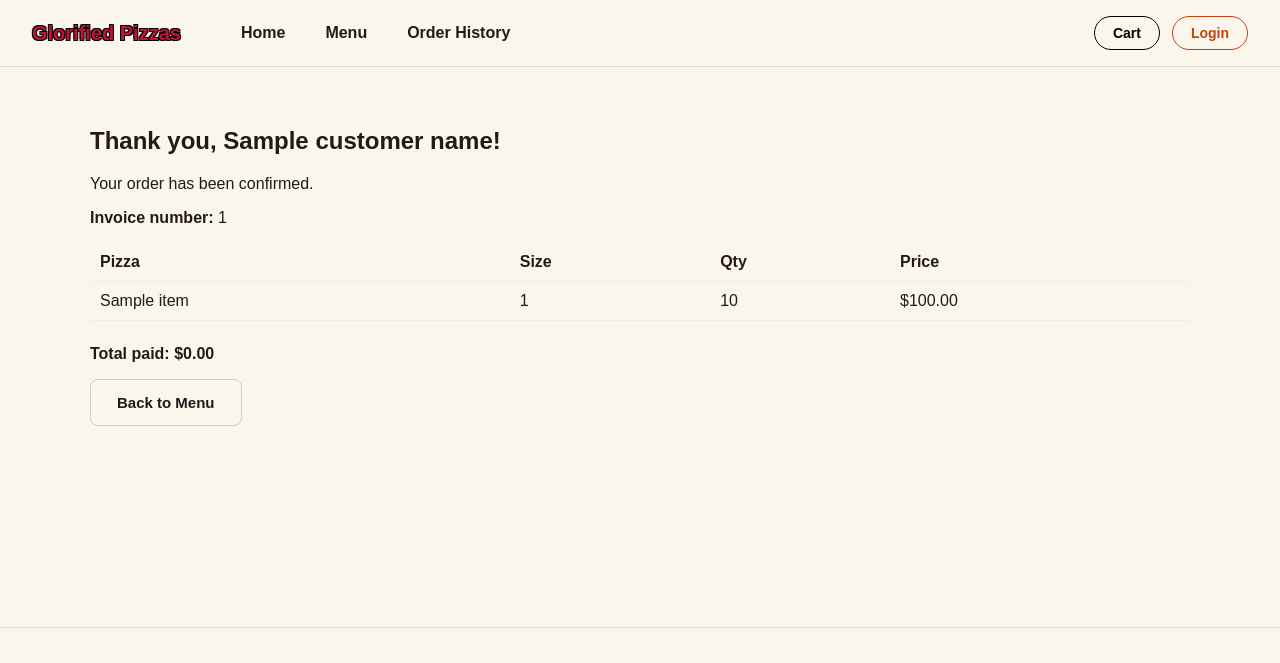
After one commit to GodlyAdmin/AS91897-AS91896, a Flask app: template AS91897-AS91896-main/templates/order_confirmed.html in a window 1280 px wide. The commit adds this page. Shown: the top 663 px of the page. Run offline with Flask 3, Linux system fonts and the light colour scheme; the template is opened without the code that fills it: most values are stand-ins (such as "Sample title", 1, 10 or a date in 2020).

Commit message:
added in the database AND added the confirm order which places the order, i also went through most of the files to add in comments for different code and tried reorganising them so its eaiser for me later.

```diff
--- a/AS91897-AS91896-main/app.py
+++ b/AS91897-AS91896-main/app.py
@@ -1,4 +1,6 @@
 import json
+import sqlite3
+from datetime import datetime
 from flask import Flask, render_template, request, redirect, session, url_for, flash
 
 app = Flask(__name__)
@@ -19,6 +21,10 @@ def menu():
 
     return render_template('menu.html', categories=categories, cart=cart, subtotal=subtotal)
 
+@app.route("/login")
+def login():
+    return render_template("login.html")
+
 @app.route("/orders")
 def order_history():
     return render_template("order_history.html")
@@ -32,9 +38,53 @@ def checkout():
     return render_template('checkout.html', cart=cart, subtotal=subtotal,
                             total=total)
 
-@app.route("/login")
-def login():
-    return render_template("login.html")
+@app.route('/checkout/confirm', methods=['POST'])
+def confirm_order():
+    customer_name = request.form.get('customer_name')
+    cart = session.get('cart')
+
+    if not customer_name:
+        flash('Please enter your name to confirm the order.')
+        return redirect(url_for('checkout'))
+
+    if not cart:
+        flash('Your cart is empty. Please add items before confirming the order.')
+        return redirect(url_for('menu'))
+
+    subtotal = sum(item['price'] * item['quantity'] for item in cart.values())
+    total = round(subtotal * (1 + 0.15), 2)
+
+    flash(f"Thank you {customer_name}! Your order has been confirmed. Total: ${total}")
+
+    session.pop('cart', None)
+    session.modified = True
+
+    invoice_number = f"INV-{datetime.now().strftime('%Y%m%d%H%M%S')}"
+
+    with sqlite3.connect('pizza_shop.db') as conn:
+        cursor = conn.cursor()
+        cursor.execute('''
+            INSERT INTO orders (invoice_number, customer_name, cart_items, total)
+            VALUES (?, ?, ?, ?)
+        ''', (invoice_number, customer_name, json.dumps(cart), total))
+        conn.commit()
+
+    return render_template('order_confirmed.html', invoice_number=invoice_number,
+                            customer_name=customer_name, cart=cart, total=total)
+
+def initialise_database():
+    with sqlite3.connect('pizza_shop.db') as conn:
+        cursor = conn.cursor()
+        cursor.execute('''
+            CREATE TABLE IF NOT EXISTS orders (
+                order_id INTEGER PRIMARY KEY AUTOINCREMENT,
+                invoice_number TEXT,
+                customer_name TEXT,
+                cart_items TEXT,
+                total REAL,
+                date TIMESTAMP DEFAULT CURRENT_TIMESTAMP
+            )
+        ''')
 
 @app.route('/cart/add', methods=['POST'])
 def add_to_cart():
@@ -115,4 +165,5 @@ def load_pizzas():
 SIZE_MULTIPLIER = {'S': 0.8, 'M': 1.0, 'L': 1.2, 'XL': 1.4}
 
 if __name__ == "__main__":
+    initialise_database()
     app.run(debug=True)
--- a/AS91897-AS91896-main/templates/menu.html
+++ b/AS91897-AS91896-main/templates/menu.html
@@ -47,13 +47,13 @@
         </section>
         {% endfor %}
     </div>
-
+    <!-- The panel that contains the cart so it does not interfere with the main menu content-->
     <aside class="cart-panel">
         <div class="cart-header">
             <h2>Your Order</h2>
             <span class="cart-count">{{ cart|length }} item(s)</span>
         </div>
-
+        <!-- ensures that the customer cannot order with an empty cart-->
         {% if not cart %}
         <div class="cart-empty">
             <p class="cart-empty-title">Your cart is empty</p>
--- /dev/null
+++ b/AS91897-AS91896-main/templates/order_confirmed.html
@@ -0,0 +1,29 @@
+{% extends "base.html" %}
+
+{% block title %}Order Confirmed - Glorified Pizzas{% endblock %}
+
+{% block content %}
+<h2>Thank you, {{ customer_name }}!</h2>
+<p>Your order has been confirmed.</p>
+<p><strong>Invoice number:</strong> {{ invoice_number }}</p>
+<!-- reused the table from checkout page to not make duplicate code -->
+<table class="checkout-table">
+    <thead>
+        <tr><th>Pizza</th><th>Size</th><th>Qty</th><th>Price</th></tr>
+    </thead>
+    <tbody>
+        {% for item_key, item in cart.items() %}
+        <tr>
+            <td>{{ item.name }}</td>
+            <td>{{ item.size }}</td>
+            <td>{{ item.quantity }}</td>
+            <td>${{ "%.2f"|format(item.price * item.quantity) }}</td>
+        </tr>
+        {% endfor %}
+    </tbody>
+</table>
+
+<p><strong>Total paid: ${{ "%.2f"|format(total) }}</strong></p>
+
+<a href="{{ url_for('menu') }}" class="btn-outline">Back to Menu</a>
+{% endblock %}
```
Also changed, not shown: AS91897-AS91896-main/templates/checkout.html (+7 -1 lines), pizza_shop.db (added).
